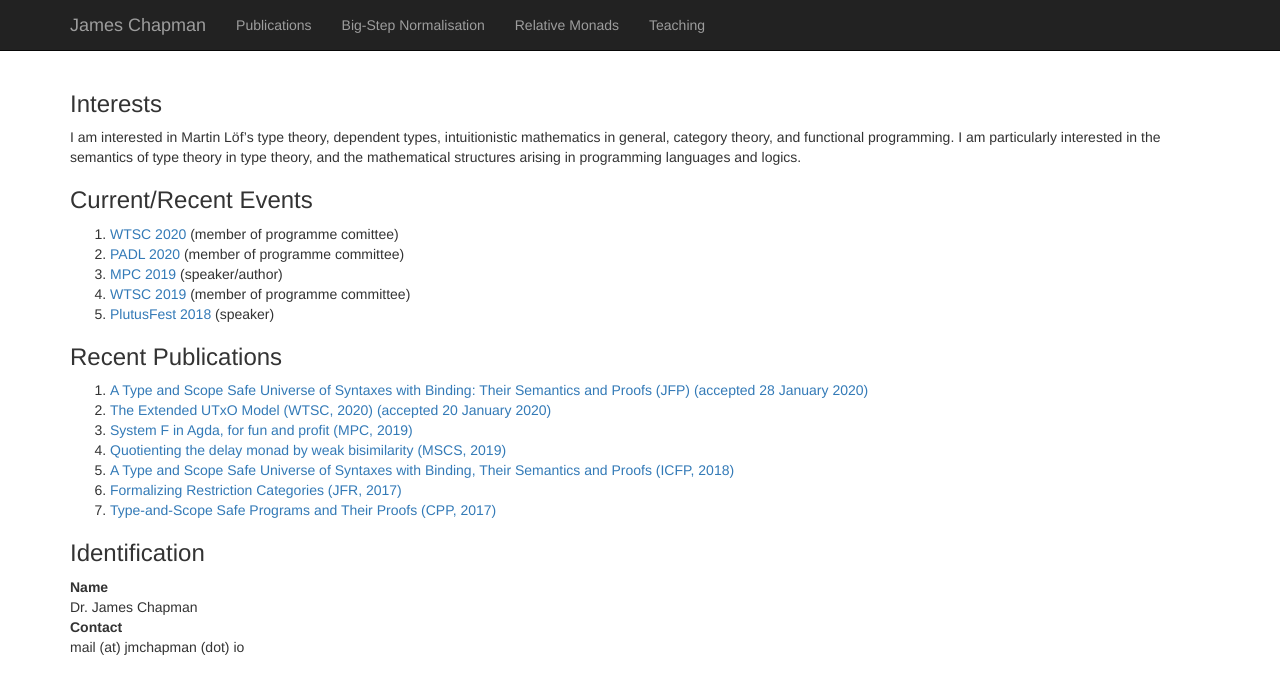
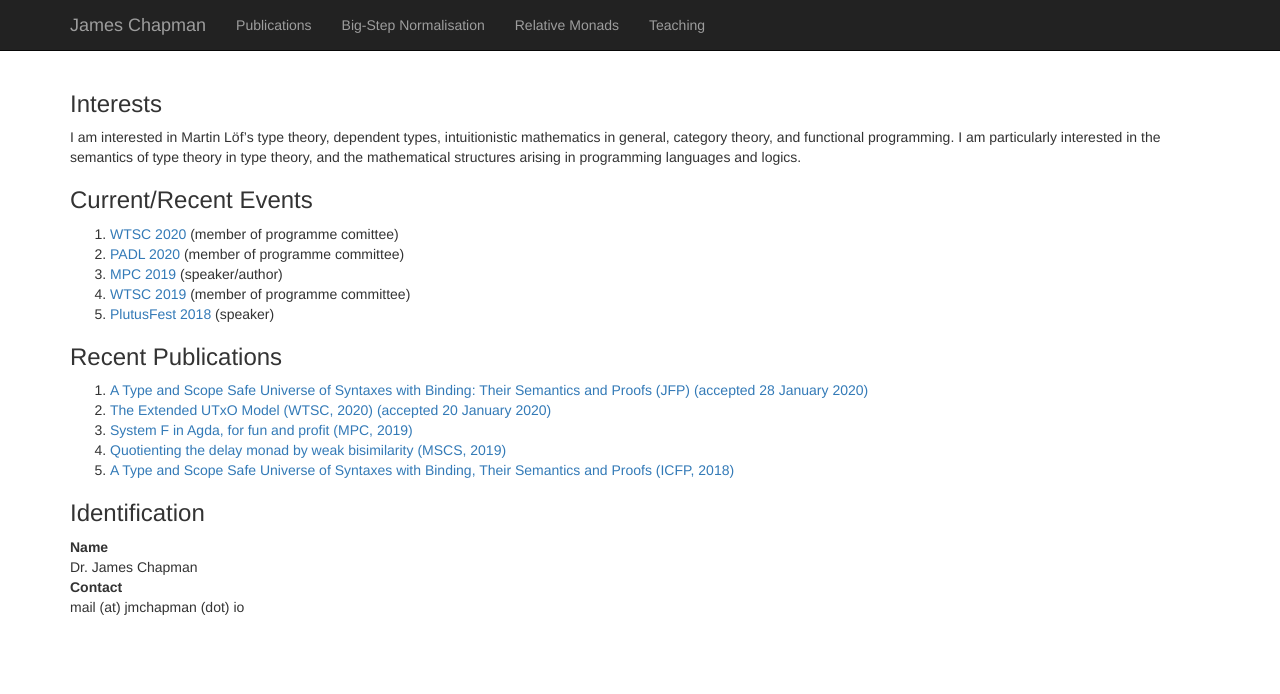
Before and after one commit to jmchapman/jmchapman.github.io, a Jekyll site: the page built from index.html, in a window 1280 px wide. Shown: the top 694 px of the page. Built offline with Jekyll 4.4.1, drawn with Linux system fonts in a browser that asks for light colours; nearby versions of some CDN libraries.

Commit message:
Update index.html

```diff
--- a/index.html
+++ b/index.html
@@ -35,10 +35,6 @@ title: James Chapman
 	      Quotienting the delay monad by weak bisimilarity (MSCS, 2019)</a></li>
       <li><a href="Publications.html#rsemkituniv">
 	      A Type and Scope Safe Universe of Syntaxes with Binding, Their Semantics and Proofs (ICFP, 2018)</a></li>
-      <li><a href="Publications.html#restcatsjfr">
-	      Formalizing Restriction Categories (JFR, 2017)</a></li>
-      <li><a href="Publications.html#semkit">
-	  Type-and-Scope Safe Programs and Their Proofs (CPP, 2017)</a></li>
     </ol>
   </article>
   <article>
```
